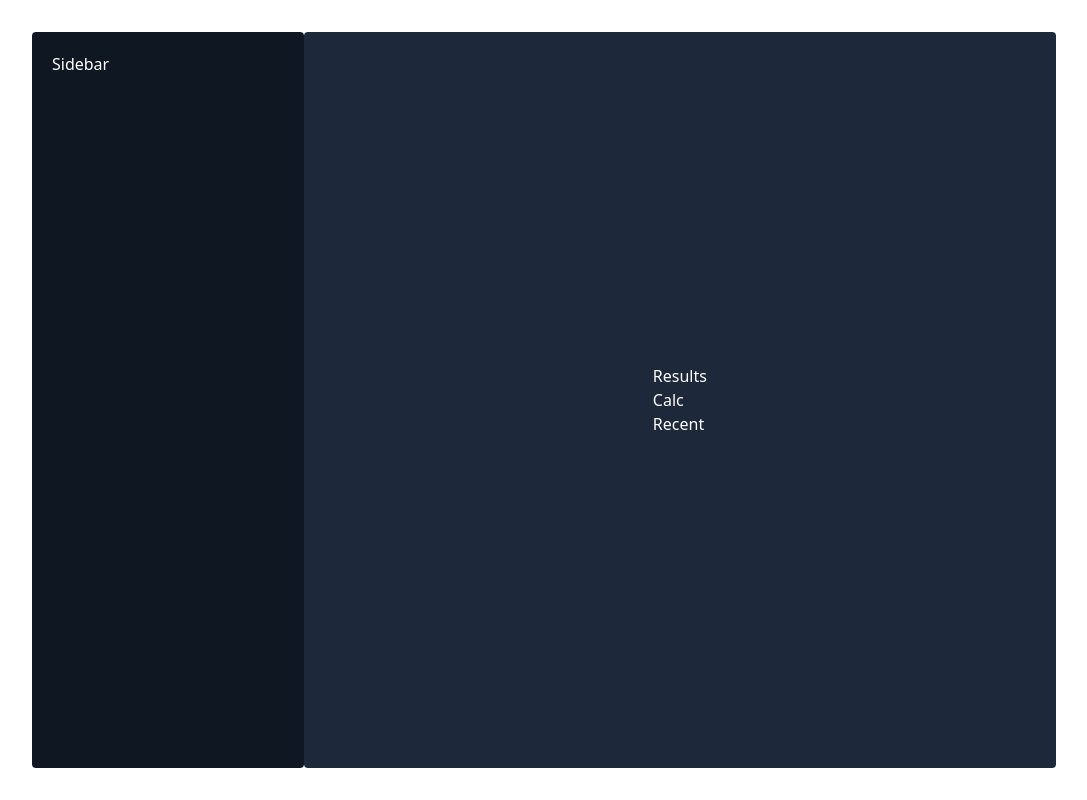
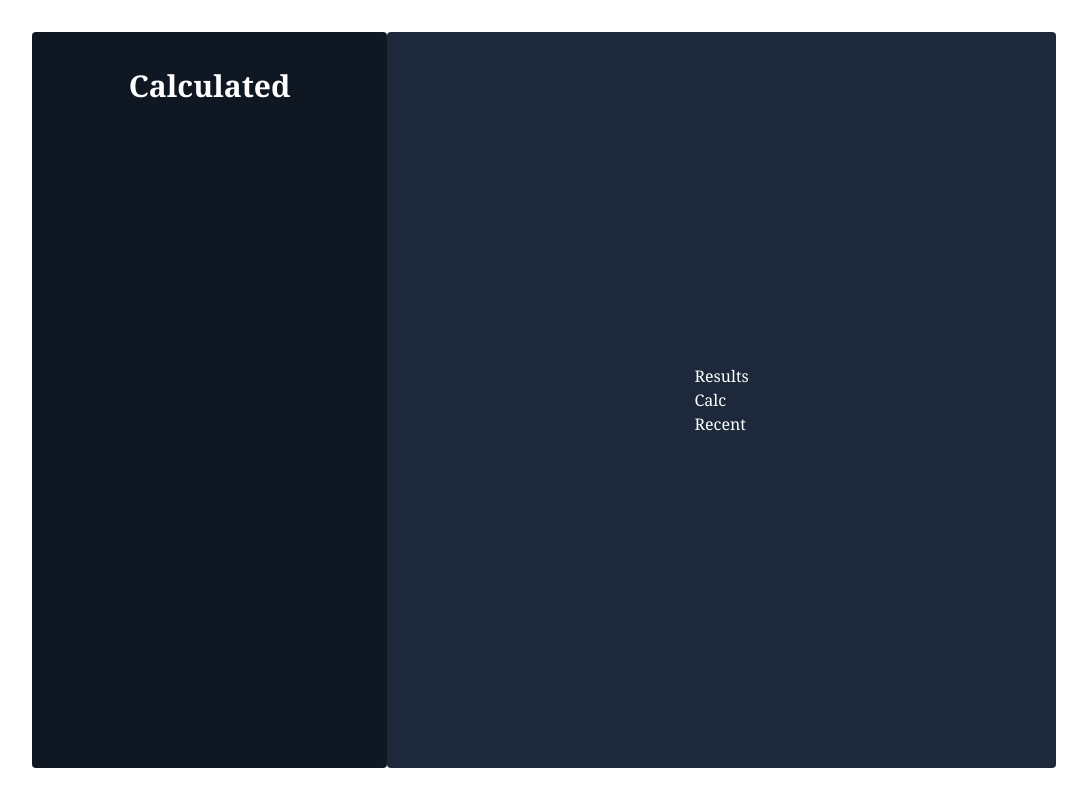
Before and after one commit to JENIPHER254/calculator_v1, a React (Vite) app in the folder react-calc/: page / in a window 1280 px wide. Shown: the whole page, without its empty margins (96-1183 px from the left). Built offline with nearby package versions, Linux system fonts and the light colour scheme.

Commit message:
side title

```diff
--- a/react-calc/src/App.jsx
+++ b/react-calc/src/App.jsx
@@ -12,7 +12,7 @@ function App() {
   return (
     <>
       <div className="items-center justify-center h-100 flex py-8">
-        <div className="w-4/5 grid md:grid-flow-col grid-flow-row gap-0 h-full text-white">
+        <div className="w-4/5 grid md:grid-flow-col grid-flow-row gap-0 h-full text-white font-serif">
           <div className="left-side md:col-span-1 col-span-4 bg-blue2 rounded p-5">
             <Sidebar />
           </div>
--- a/react-calc/src/components/sidebar/Sidebar.jsx
+++ b/react-calc/src/components/sidebar/Sidebar.jsx
@@ -1,7 +1,11 @@
 import React from "react";
-const Sidebar = ()=>{
-    return<>
-       <div className="">Sidebar</div>
+const Sidebar = () => {
+  return (
+    <>
+      <div className="">
+        <div className="title font-semibold text-3xl text-center mt-4">Calculated</div>
+      </div>
     </>
-}
+  );
+};
 export default Sidebar;
```
